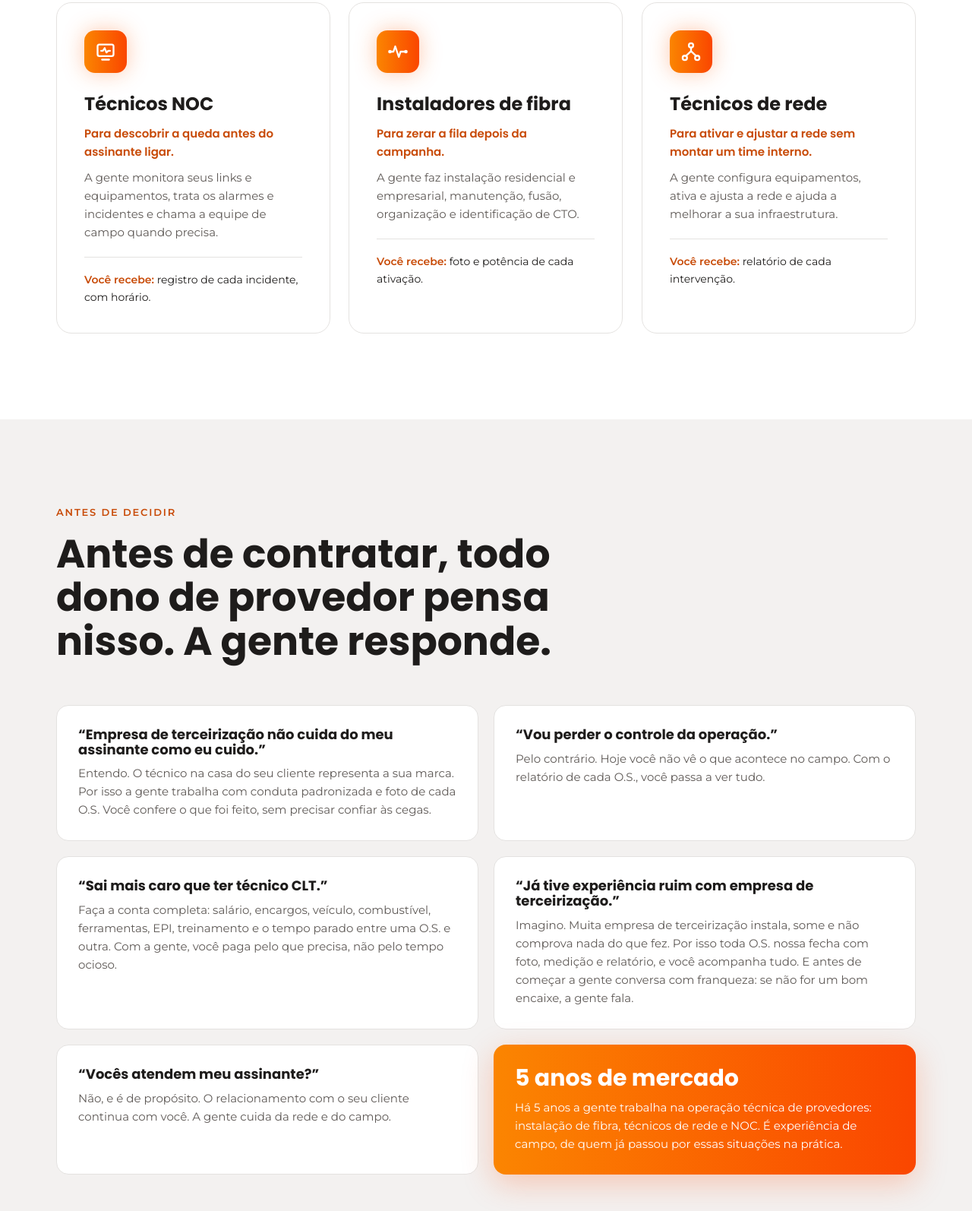
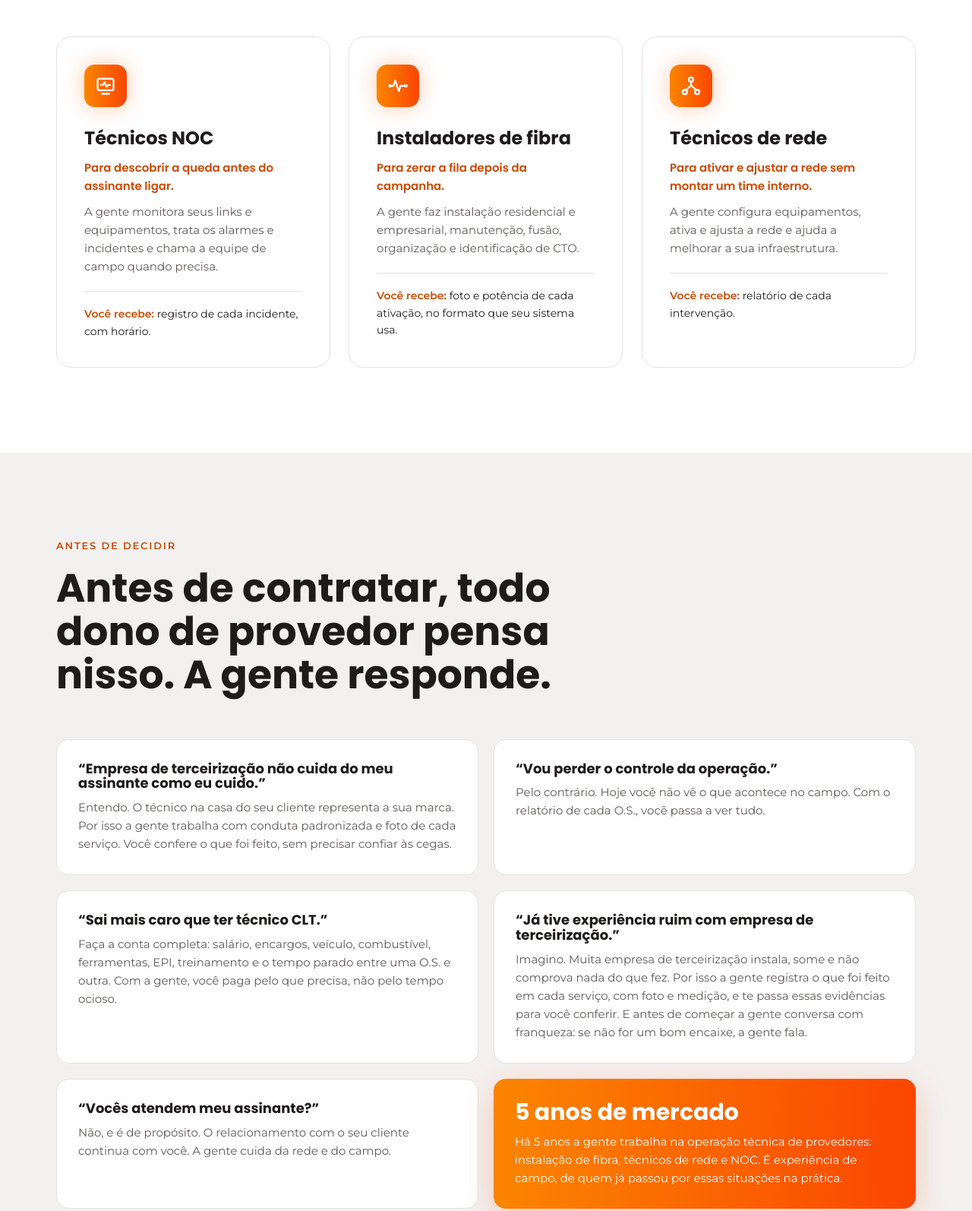
Before and after one commit to Mariana332/linknet, a plain HTML site: page index.html in a window 1280 px wide. Shown: the part 3351-4945 px from the top of the page at 76% size. Drawn offline with Linux system fonts and the light colour scheme.

Commit message:
Remove promessa de relatório por O.S. (cada provedor usa seu ERP)
Co-Authored-By: Claude Sonnet 5.5 <noreply@anthropic.com>
Claude-Session: https://claude.ai/code/session_01QGmdrNXD755hFAuMzqYZcT

```diff
--- a/index.html
+++ b/index.html
@@ -202,7 +202,7 @@ select{font:inherit;color:var(--tx);background:var(--bg2);border:1px solid var(-
 <tr><td>3. Comprova</td><td data-l="Campo">Foto da CTO e da ONU, potência em dBm e checklist</td><td data-l="NOC">Incidente registrado, com horário</td></tr>
 <tr><td>4. Fecha</td><td data-l="Campo">Você recebe o relatório da O.S.</td><td data-l="NOC">A gente chama a equipe de campo, se precisar</td></tr>
 </tbody></table>
-<p class="anchor rv">Se não tem foto e medição, a O.S. <em>não está fechada.</em></p>
+<p class="anchor rv">Se não tem foto e medição, o serviço <em>não está fechado.</em></p>
 </div></section>
 
 <section id="servicos"><div class="wrap">
@@ -211,7 +211,7 @@ select{font:inherit;color:var(--tx);background:var(--bg2);border:1px solid var(-
 <p class="sub rv">Você cuida de vender e crescer. A gente cuida da parte técnica.</p>
 <div class="grid3">
 <article class="card rv"><div class="ico"><svg viewBox="0 0 24 24"><rect x="3" y="4" width="18" height="13" rx="2"/><path d="M7 11h2l2-3 2 5 2-2h2M8 21h8"/></svg></div><h3>Técnicos NOC</h3><p class="pb">Para descobrir a queda antes do assinante ligar.</p><p>A gente monitora seus links e equipamentos, trata os alarmes e incidentes e chama a equipe de campo quando precisa.</p><div class="rcv"><b>Você recebe:</b> registro de cada incidente, com horário.</div></article>
-<article class="card rv"><div class="ico"><svg viewBox="0 0 24 24"><path d="M3 12h4l2-6 4 12 2-6h6"/><circle cx="3" cy="12" r="1"/><circle cx="21" cy="12" r="1"/></svg></div><h3>Instaladores de fibra</h3><p class="pb">Para zerar a fila depois da campanha.</p><p>A gente faz instalação residencial e empresarial, manutenção, fusão, organização e identificação de CTO.</p><div class="rcv"><b>Você recebe:</b> foto e potência de cada ativação.</div></article>
+<article class="card rv"><div class="ico"><svg viewBox="0 0 24 24"><path d="M3 12h4l2-6 4 12 2-6h6"/><circle cx="3" cy="12" r="1"/><circle cx="21" cy="12" r="1"/></svg></div><h3>Instaladores de fibra</h3><p class="pb">Para zerar a fila depois da campanha.</p><p>A gente faz instalação residencial e empresarial, manutenção, fusão, organização e identificação de CTO.</p><div class="rcv"><b>Você recebe:</b> foto e potência de cada ativação, no formato que seu sistema usa.</div></article>
 <article class="card rv"><div class="ico"><svg viewBox="0 0 24 24"><circle cx="12" cy="5" r="2.5"/><circle cx="5" cy="19" r="2.5"/><circle cx="19" cy="19" r="2.5"/><path d="M12 7.5v4M12 11.5l-6 5.5M12 11.5l6 5.5"/></svg></div><h3>Técnicos de rede</h3><p class="pb">Para ativar e ajustar a rede sem montar um time interno.</p><p>A gente configura equipamentos, ativa e ajusta a rede e ajuda a melhorar a sua infraestrutura.</p><div class="rcv"><b>Você recebe:</b> relatório de cada intervenção.</div></article>
 </div></div></section>
 
@@ -219,10 +219,10 @@ select{font:inherit;color:var(--tx);background:var(--bg2);border:1px solid var(-
 <div class="eyebrow rv">Antes de decidir</div>
 <h2 class="rv">Antes de contratar, todo dono de provedor pensa nisso. A gente responde.</h2>
 <div class="obj">
-<div class="rv"><h3>“Empresa de terceirização não cuida do meu assinante como eu cuido.”</h3><p>Entendo. O técnico na casa do seu cliente representa a sua marca. Por isso a gente trabalha com conduta padronizada e foto de cada O.S. Você confere o que foi feito, sem precisar confiar às cegas.</p></div>
+<div class="rv"><h3>“Empresa de terceirização não cuida do meu assinante como eu cuido.”</h3><p>Entendo. O técnico na casa do seu cliente representa a sua marca. Por isso a gente trabalha com conduta padronizada e foto de cada serviço. Você confere o que foi feito, sem precisar confiar às cegas.</p></div>
 <div class="rv"><h3>“Vou perder o controle da operação.”</h3><p>Pelo contrário. Hoje você não vê o que acontece no campo. Com o relatório de cada O.S., você passa a ver tudo.</p></div>
 <div class="rv"><h3>“Sai mais caro que ter técnico CLT.”</h3><p>Faça a conta completa: salário, encargos, veículo, combustível, ferramentas, EPI, treinamento e o tempo parado entre uma O.S. e outra. Com a gente, você paga pelo que precisa, não pelo tempo ocioso.</p></div>
-<div class="rv"><h3>“Já tive experiência ruim com empresa de terceirização.”</h3><p>Imagino. Muita empresa de terceirização instala, some e não comprova nada do que fez. Por isso toda O.S. nossa fecha com foto, medição e relatório, e você acompanha tudo. E antes de começar a gente conversa com franqueza: se não for um bom encaixe, a gente fala.</p></div>
+<div class="rv"><h3>“Já tive experiência ruim com empresa de terceirização.”</h3><p>Imagino. Muita empresa de terceirização instala, some e não comprova nada do que fez. Por isso a gente registra o que foi feito em cada serviço, com foto e medição, e te passa essas evidências para você conferir. E antes de começar a gente conversa com franqueza: se não for um bom encaixe, a gente fala.</p></div>
 <div class="rv"><h3>“Vocês atendem meu assinante?”</h3><p>Não, e é de propósito. O relacionamento com o seu cliente continua com você. A gente cuida da rede e do campo.</p></div>
 <div class="rv hi"><h3>5 anos de mercado</h3><p>Há 5 anos a gente trabalha na operação técnica de provedores: instalação de fibra, técnicos de rede e NOC. É experiência de campo, de quem já passou por essas situações na prática.</p></div>
 </div></div></section>
@@ -233,7 +233,7 @@ select{font:inherit;color:var(--tx);background:var(--bg2);border:1px solid var(-
 <table class="tbl rv"><thead><tr><th></th><th>Equipe própria</th><th>Empresa de terceirização comum</th><th class="hl">Link Telecom</th></tr></thead><tbody>
 <tr><td>Custo fixo</td><td data-l="Equipe própria">Salários, encargos, veículo e ferramentas todo mês</td><td data-l="Empresa de terceirização comum">Varia por contrato</td><td data-l="Link Telecom" class="hl">Você paga pela demanda, não pela ociosidade</td></tr>
 <tr><td>Escala em pico</td><td data-l="Equipe própria">Limitada ao tamanho do time</td><td data-l="Empresa de terceirização comum">Depende da disponibilidade deles</td><td data-l="Link Telecom" class="hl">Combinada no diagnóstico</td></tr>
-<tr><td>Comprovação por O.S.</td><td data-l="Equipe própria">Depende do seu controle interno</td><td data-l="Empresa de terceirização comum">Raramente</td><td data-l="Link Telecom" class="hl">Foto, potência e relatório</td></tr>
+<tr><td>Comprovação por serviço</td><td data-l="Equipe própria">Depende do seu controle interno</td><td data-l="Empresa de terceirização comum">Raramente</td><td data-l="Link Telecom" class="hl">Foto e potência de cada serviço</td></tr>
 <tr><td>Cobertura de madrugada</td><td data-l="Equipe própria">Exige plantão próprio</td><td data-l="Empresa de terceirização comum">Normalmente não inclui</td><td data-l="Link Telecom" class="hl">Monitoramento NOC da rede</td></tr>
 <tr><td>Risco trabalhista</td><td data-l="Equipe própria">Todo seu</td><td data-l="Empresa de terceirização comum">Varia por contrato</td><td data-l="Link Telecom" class="hl">Definido em contrato</td></tr>
 </tbody></table>
```
